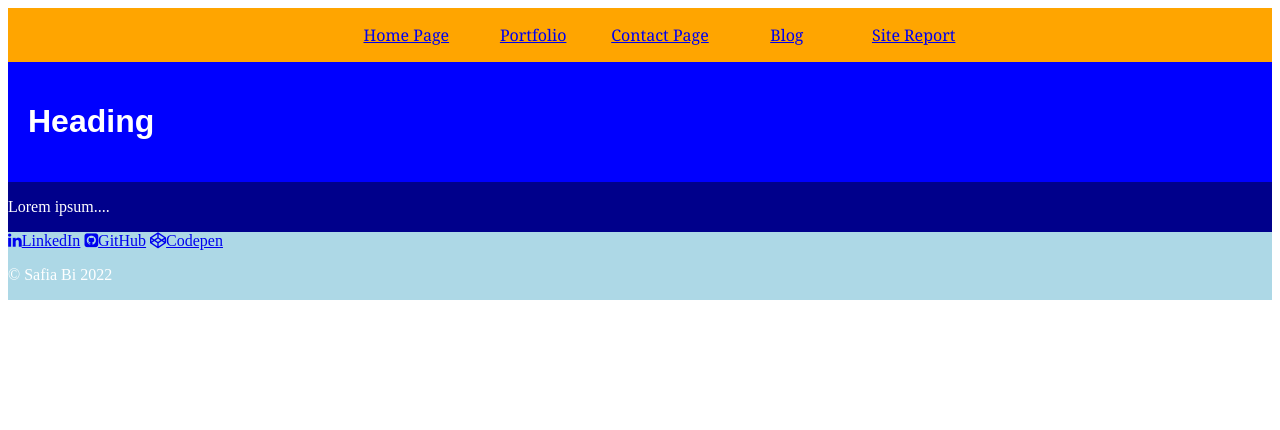
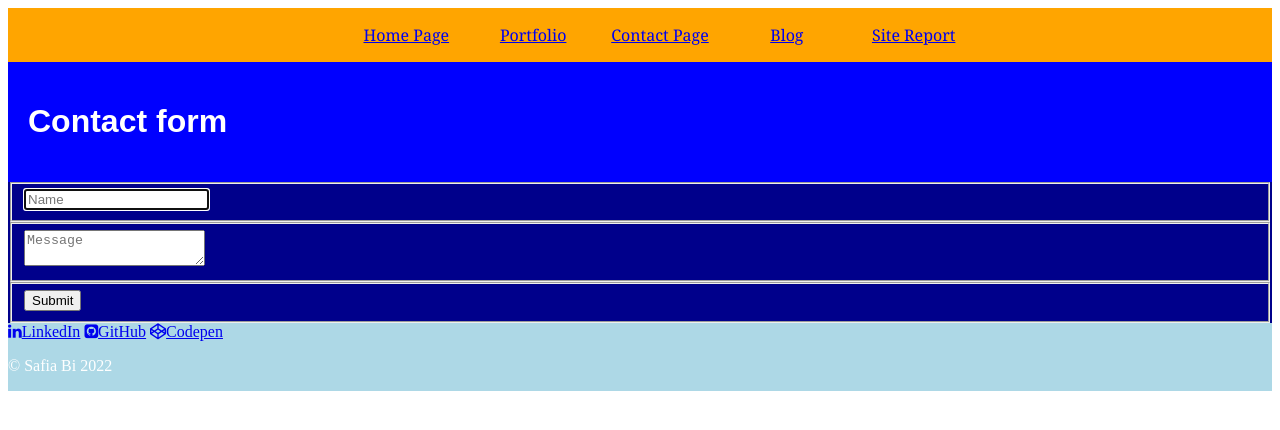
Before and after one commit to Safia07/Assignment-1, a plain HTML site: page contact.html in a window 1280 px wide. Drawn offline with Linux system fonts and the light colour scheme.

Commit message:
header and main tags edits

```diff
--- a/contact.html
+++ b/contact.html
@@ -31,11 +31,21 @@
     </nav>
 
     <header>
-        <h1>Heading</h1>
+        <h1>Contact form</h1>
     </header>
 
     <main>
-        <p>Lorem ipsum....</p>
+            <form id="contact" action="mailto:safia.bi07@gmail.com?subject=Contact Form"" method="post">
+              <fieldset>
+                <input placeholder="Name" type="text" tabindex="1" required autofocus>
+              </fieldset>
+              <fieldset>
+                <textarea placeholder="Message" tabindex="5"></textarea>
+              </fieldset>
+              <fieldset>
+                <button name="submit" type="submit" id="contact-submit" data-submit="...Sending">Submit</button>
+              </fieldset>
+            </form>
     </main>
 
 
```
